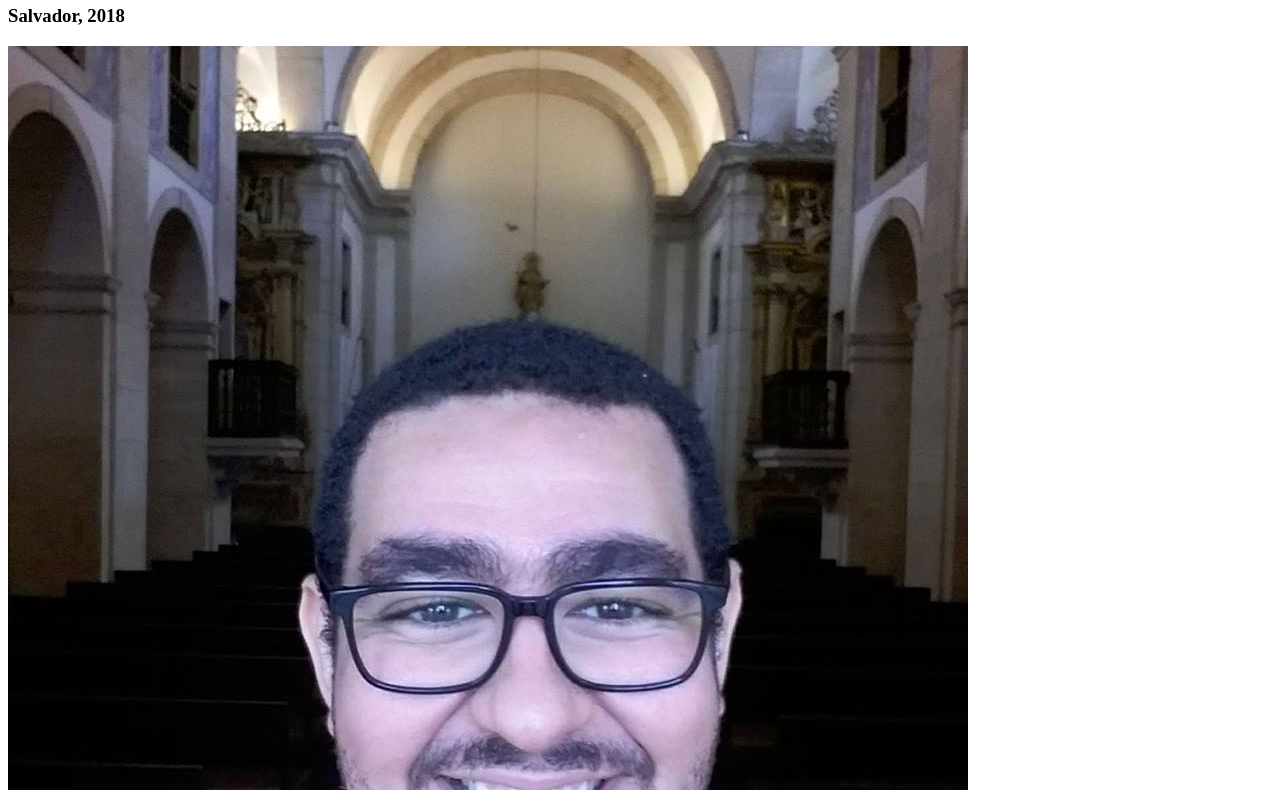
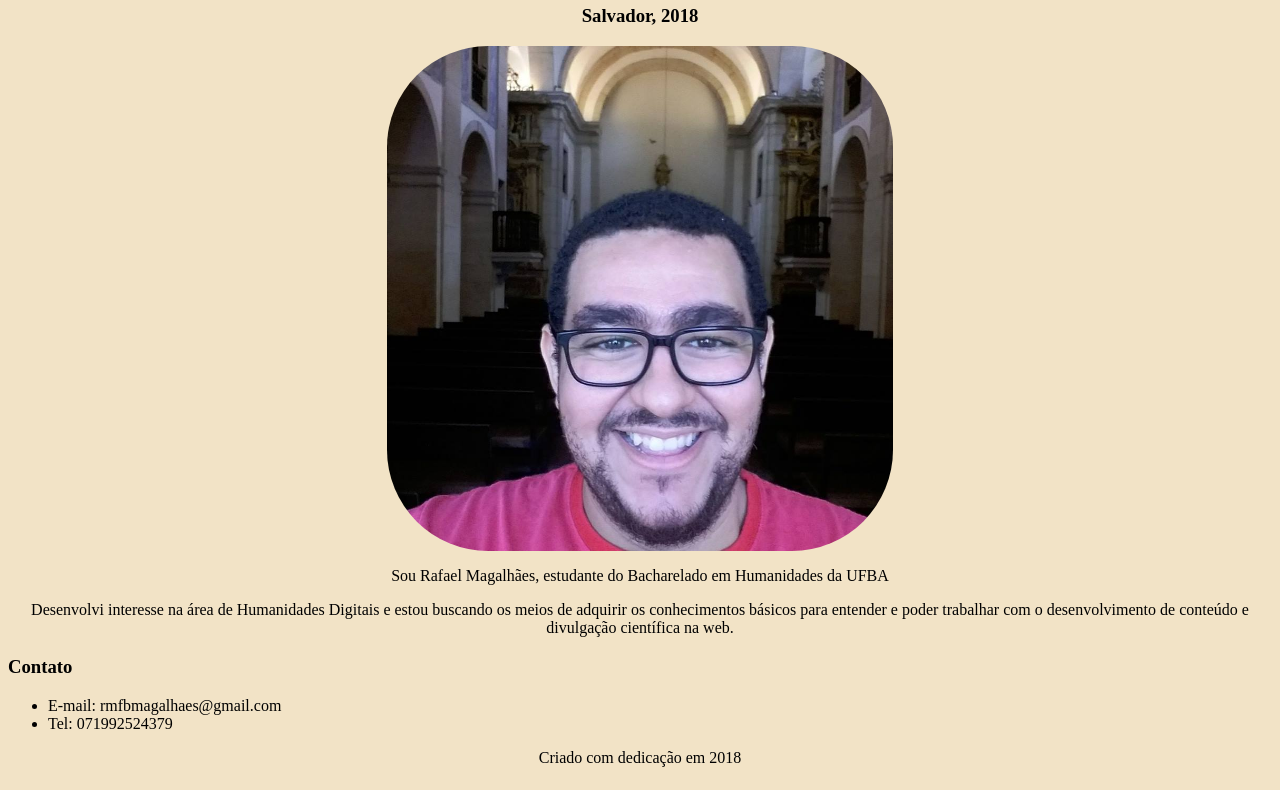
Before and after one commit to rafael-magalhaes/Curso-de-desenvolvimento, a plain HTML site: page index.html in a window 1280 px wide. Shown: the part 122-912 px from the top of the page. Drawn offline with Linux system fonts and the light colour scheme.

Commit message:
Criando arquivo css

```diff
--- /dev/null
+++ b/css/style.css
@@ -0,0 +1,17 @@
+/* classes css */
+.img-redonda {
+border-radius: 20%
+  }
+  .img_center {
+    display: block;
+margin-left: auto;
+margin-right: auto;
+width: 40%;
+  }
+  .background {
+    background-color: #F2E3C6
+  }
+  /* OBS: Não é necessário colocar vírgula entre as classes css */
+.text-center {
+  text-align: center;
+}
--- a/index.html
+++ b/index.html
@@ -6,24 +6,25 @@
     <meta name="author" content="Rafael Marques Ferreira Barbosa Magalhães">
     <meta name="description" content="Primeira página desenvolvida no curso de Desenvolvimento Front-End 2018">
     <meta http-equiv="X-UA-Compatible" content="IE=edge">
+<link rel="stylesheet" href="css/style.css">
   </head>
-  <body>
-<header>
+  <body class="background">
+<header class="text-center">
 <h1>Meu primeiro curso de Desenvolvimento Web</h1>
 <h2>UNIFACS</h2>
 <h3>Salvador, 2018</h3>
 </header>
 <section>
-<img src="img/Rafael-Magalhaes.jpg">
-<p>Sou Rafael Magalhães, estudante do Bacharelado em Humanidades da UFBA</p>
-<p>Desenvolvi interesse na área de Humanidades Digitais e estou buscando os meios de adquirir os conhecimentos básicos para entender e poder trabalhar com o desenvolvimento de conteúdo e divulgação científica na web.</p>
+<img class="img-redonda img_center" src="img/Rafael-Magalhaes.jpg">
+<p class="text-center">Sou Rafael Magalhães, estudante do Bacharelado em Humanidades da UFBA</p>
+<p class="text-center">Desenvolvi interesse na área de Humanidades Digitais e estou buscando os meios de adquirir os conhecimentos básicos para entender e poder trabalhar com o desenvolvimento de conteúdo e divulgação científica na web.</p>
 <h3>Contato</h3>
 <ul>
   <li>E-mail: rmfbmagalhaes@gmail.com</li>
   <li>Tel: 071992524379</li>
 </ul>
 </section>
-<footer>
+<footer class="text-center">
 <p>Criado com dedicação em 2018</p>
 </footer>
   </body>
```
